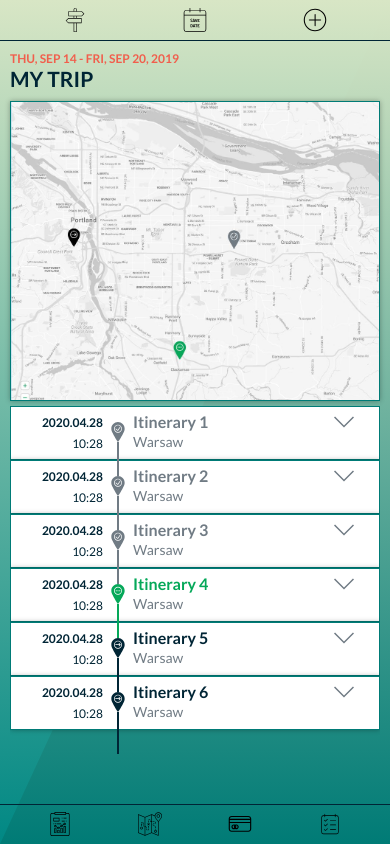
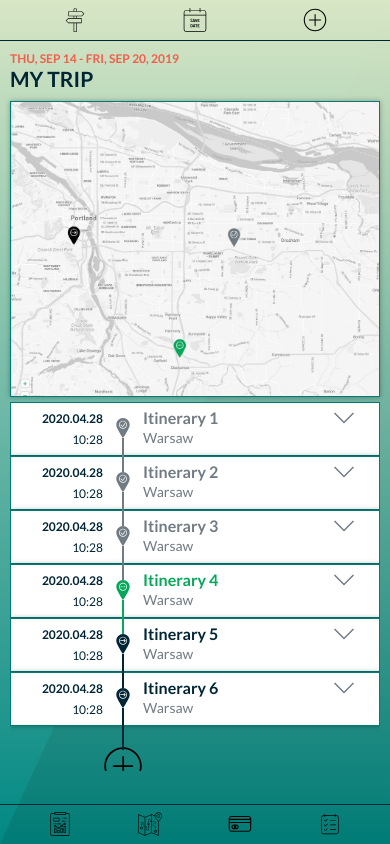
Before and after one commit to marlucz/TripMaster-Client, a React (Create React App) app: page /trip/itinerary in a window 390 px wide. Built offline with nearby package versions, Linux system fonts and the light colour scheme.

Commit message:
add Button styled for mobile view

```diff
--- a/src/components/ItineraryItem/ItineraryItem.js
+++ b/src/components/ItineraryItem/ItineraryItem.js
@@ -68,8 +68,9 @@ const StyledItineraryDetails = styled.div`
 const StyledPinIcon = styled.div`
     justify-self: center;
     position: relative;
-    padding: 0 5px;
+    padding: 0;
     padding-top: 1rem;
+    margin: 0 1rem;
     height: 100%;
     display: flex;
 
--- a/src/pages/Trip/Itinerary/Itinerary.js
+++ b/src/pages/Trip/Itinerary/Itinerary.js
@@ -5,8 +5,9 @@ import AuthUserTemplate from 'templates/AuthUserTemplate';
 import ItineraryItem from 'components/ItineraryItem/ItineraryItem';
 import PageHeader from 'components/PageHeader/PageHeader';
 
+import mapPlaceholder from 'assets/photos/map_placeholder.JPG';
+import add from 'assets/icons/add.svg';
 import { breakpoints, shadow, gradient } from 'theme/GlobalStyle';
-import mapPlaceholder from 'assets/photos/map_placeholder.JPG';
 import { itineraries } from './ItineraryHelper';
 
 const StyledWrapper = styled.div`
@@ -69,6 +70,21 @@ const StyledMap = styled.div`
     height: 100%;
 `;
 
+const StyledButton = styled.button`
+    display: block;
+    width: 4rem;
+    height: 4rem;
+    background: none;
+    background-image: url(${add});
+    background-repeat: no-repeat;
+    background-position: 50% 50%;
+    background-size: 100% 100%;
+    margin-left: 25%;
+    margin-top: 2rem;
+    border: none;
+    cursor: pointer;
+`;
+
 const Itinerary = () => (
     <AuthUserTemplate withTrip>
         <PageHeader
@@ -94,6 +110,7 @@ const Itinerary = () => (
                         </StyledListItem>
                     ),
                 )}
+                <StyledButton />
             </StyledItineraryList>
         </StyledWrapper>
     </AuthUserTemplate>
--- a/src/templates/AuthUserTemplate.js
+++ b/src/templates/AuthUserTemplate.js
@@ -18,7 +18,7 @@ const Main = styled.main`
   ${({ withTrip }) =>
       withTrip
           ? css`
-          height: calc(100vh - 7rem);
+                height: calc(100vh - 8rem);
             `
           : css`
                 height: calc(100vh - 4.1rem);
@@ -50,7 +50,8 @@ const AuthUserTemplate = ({ children, withTrip }) => (
 );
 
 AuthUserTemplate.propTypes = {
-  children: PropTypes.oneOfType([PropTypes.element, PropTypes.node]).isRequired,
+    children: PropTypes.oneOfType([PropTypes.element, PropTypes.node])
+        .isRequired,
     withTrip: PropTypes.bool,
 };
 
--- a/src/templates/MainSectionTemplate.js
+++ b/src/templates/MainSectionTemplate.js
@@ -24,7 +24,8 @@ const MainSectionTemplate = ({ children }) => (
 );
 
 MainSectionTemplate.propTypes = {
-  children: PropTypes.oneOfType([PropTypes.element, PropTypes.node]).isRequired,
+    children: PropTypes.oneOfType([PropTypes.element, PropTypes.node])
+        .isRequired,
 };
 
 export default MainSectionTemplate;
```
Lines whose indentation alone changed are shown as unchanged.
